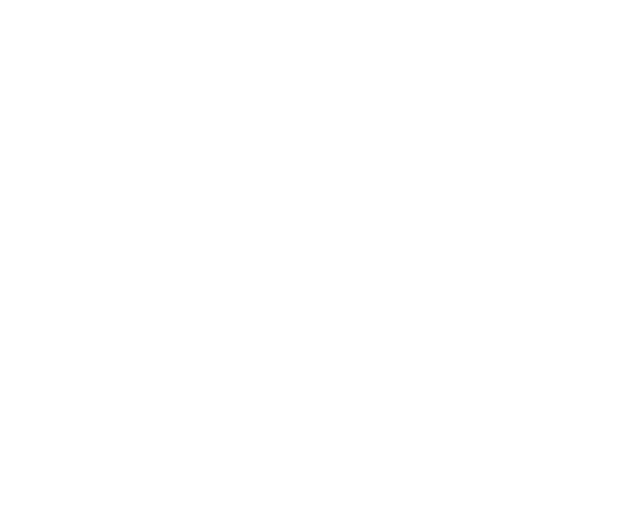
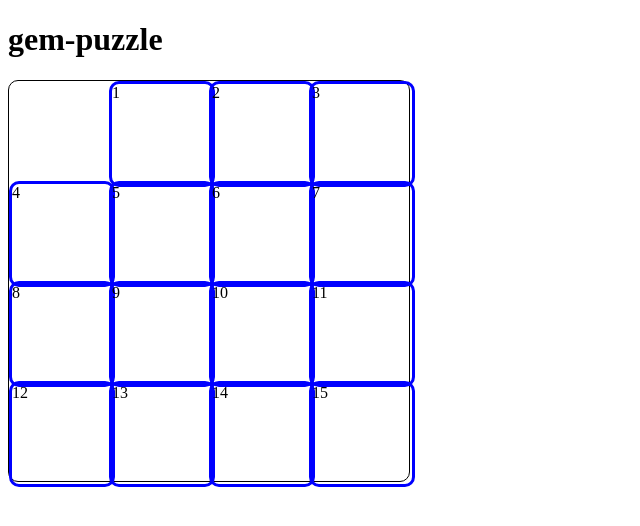
Before and after one commit to burshtynv/gem-puzzle, a plain HTML site: page index.html in a window 1280 px wide. Shown: the whole page, without its empty margins (0-640 px from the left). Drawn offline with Linux system fonts and the light colour scheme.

Commit message:
modified project

```diff
--- a/app.js
+++ b/app.js
@@ -0,0 +1,25 @@
+const field = document.querySelector('.field');
+const cellSize = 100;
+
+const empty = {
+    left: 0,
+    top: 0
+};
+
+for (let i = 1; i <= 15; i++){
+    const cell =  document.createElement('div');
+    cell.className = 'cell';
+    cell.innerHTML = i;
+
+
+
+
+    const left = i % 4;
+    const top = (i - left) / 4;
+
+    cell.style.left = `${left * cellSize}px`
+    cell.style.top = `${top * cellSize}px`
+
+
+    field.append(cell);
+}
--- a/index.html
+++ b/index.html
@@ -3,9 +3,15 @@
 <head>
     <meta charset="UTF-8">
     <meta name="viewport" content="width=device-width, initial-scale=1.0">
-    <title>Document</title>
+    <title>gem-puzzle</title>
+    <link rel="stylesheet" href="style.css">
+    <script src="app.js" defer></script>
 </head>
 <body>
+    <h1>
+        gem-puzzle
+    </h1>
+    <div class="field"></div>
 
 </body>
 </html>
--- a/style.css
+++ b/style.css
@@ -0,0 +1,14 @@
+.field{
+    width: 400px;
+    height: 400px;
+    border: 1px solid black;
+    border-radius: 10px;
+    position: relative;
+}
+.cell{
+    width: 100px;
+    height: 100px;
+    border: 3px solid blue;
+    border-radius: 10px;
+    position: absolute;
+}
```
